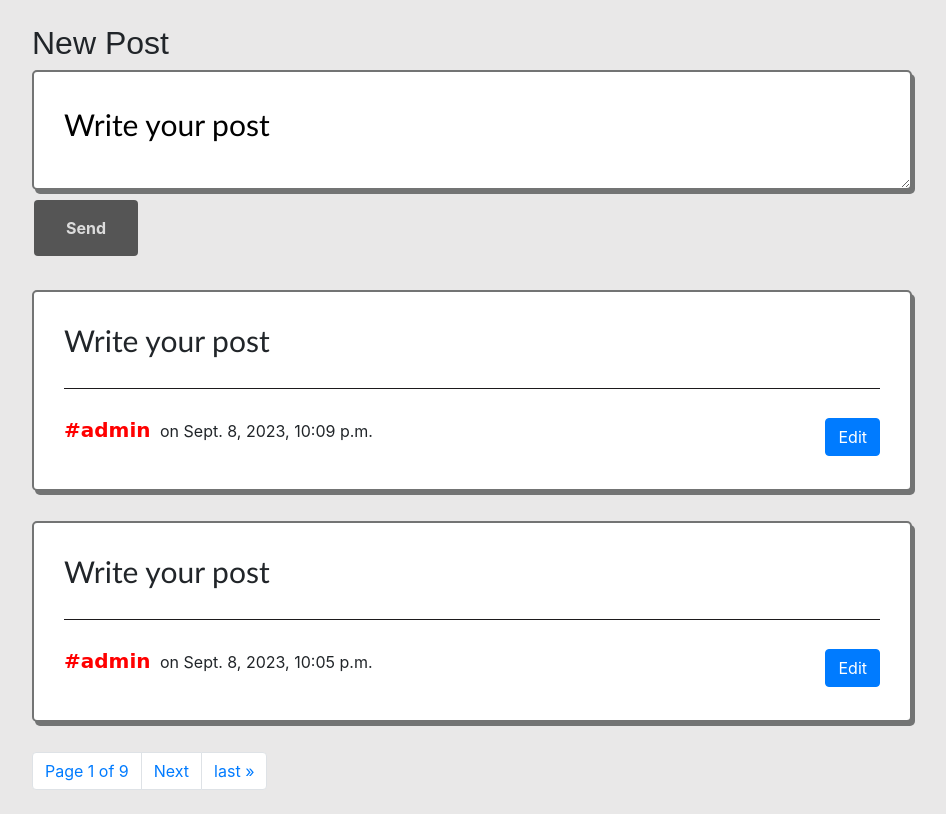
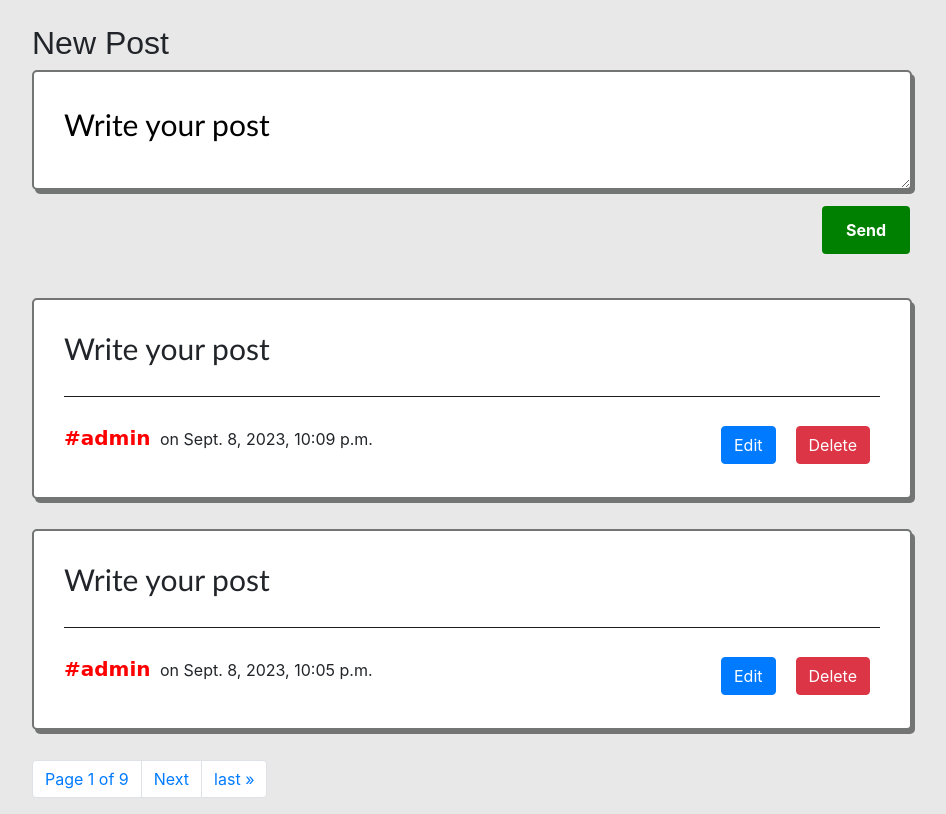
Before and after one commit to FakirHerif/network-project, a Django app: page / in a window 1280 px wide. Shown: the part 188-1002 px from the top of the page, without its empty margins (168-1114 px from the left). Before the commit the page ends 977 px from the top, so only its background shows below. Run offline with Django 3.2, Linux system fonts and the light colour scheme; a user stored in the database is signed in; data comes from the database, SQL or seed files in the repository; both versions use the stored data as it was after the commit; some libraries are stand-ins or nearby versions.

Commit message:
added delete function and button so that the owner of the post can delete their posts

```diff
--- a/network/static/network/styles.css
+++ b/network/static/network/styles.css
@@ -42,6 +42,8 @@
 
 #editButton {
     float: right;
+    margin-left: 10px;
+    margin-right: 10px;
 }
 
 
@@ -69,11 +71,10 @@ textarea {
 }
 
 .sendButton {
-    background-color: #555555;
-    color: rgba(255, 255, 255, 0.795);
-    border: 2px solid #555555;
+    background-color: green;
+    color: white;
     border: none;
-    padding: 16px 32px;
+    padding: 12px 24px;
     text-align: center;
     text-decoration: none;
     display: inline-block;
@@ -85,9 +86,20 @@ textarea {
     font-weight: bold;
   }
 
-  .sendButton:hover {
-    background-color: 555555;
+.sendButton:hover {
+    background-color: green;
     color: white;
     box-shadow: 6px 6px 6px 0 rgba(0,0,0,0.24);
     text-decoration: underline
   }
+
+#deleteButton {
+    float: right;
+    margin-left: 10px;
+    margin-right: 10px;
+}
+
+.sendButton {
+    float: right;
+    margin-top: 10px;
+}
--- a/network/templates/network/index.html
+++ b/network/templates/network/index.html
@@ -85,6 +85,31 @@
         return true;
     }
 
+
+    function deletePost(postId) {
+    const confirmation = confirm("Are you sure you want to delete this post?");
+    if (confirmation) {
+        fetch(`/delete_post/${postId}/`, {
+            method: "DELETE",
+            headers: {"X-CSRFToken": getCookie("csrftoken")}
+        })
+        .then(response => {
+            if (response.status === 200) {
+                // Gönderi başarıyla silindiğinde sayfayı yeniden yükle
+                window.location.reload();
+            } else if (response.status === 403) {
+                alert("You are not authorized to delete this post.");
+            } else {
+                alert("Failed to delete post.");
+            }
+        })
+        .catch(error => {
+            console.error("An error occurred:", error);
+            alert("An error occurred while deleting the post.");
+        });
+    }
+}
+
 </script>
 
 
@@ -96,8 +121,12 @@
             <form action="{% url 'addPost' %}" method="POST" onsubmit="return checkEmpty(this.content)">
                 {% csrf_token %}
                 <textarea name="content" id="postContent" style="font-size: 30px; font-family:'Gill Sans', 'Gill Sans MT', Calibri, 'Trebuchet MS', sans-serif;" onclick="clearDefaultText(this)" onblur="restoreDefaultText(this)" oninput="checkDefaultText(this)">Write your post</textarea>
+                <br>
                 <input type="submit" name="" id="" class="sendButton" value="Send">
             </form>
+            <br>
+            <br>
+            <br>
         {% endif %}
 
 
@@ -111,6 +140,8 @@
                 {% if user.is_authenticated %}
                     {% if user == post.user %}
 
+
+                            <button class="btn btn-danger" id="deleteButton" onclick="deletePost(`{{ post.id }}`)">Delete</button>
                             <button class="btn btn-primary" id="editButton" data-toggle="modal" data-target="#modal_edit_post_{{ post.id }}">Edit</button>
 
                         <div class="modal fade" id="modal_edit_post_{{ post.id }}" tabindex="-1" role="dialog" aria-labelledby="modal_edit_post_{{ post.id }}_label" aria-hidden="true">
--- a/network/urls.py
+++ b/network/urls.py
@@ -16,4 +16,5 @@ urlpatterns = [
     path("edit/<int:post_id>", views.edit, name="edit"),
     path("like_remove/<int:post_id>", views.like_remove, name="like_remove"),
     path("like_add/<int:post_id>", views.like_add, name="like_add"),
+    path('delete_post/<int:post_id>/', views.delete_post, name='delete_post'),
 ]
--- a/network/views.py
+++ b/network/views.py
@@ -67,6 +67,17 @@ def addPost(request):
         post = Post(content=content, user=user)
         post.save()
         return HttpResponseRedirect(reverse(index))
+
+def delete_post(request, post_id):
+    try:
+        post = Post.objects.get(pk=post_id)
+        if post.user == request.user:
+            post.delete()
+            return HttpResponseRedirect(reverse("index"))
+        else:
+            return HttpResponse("You are not authorized to delete this post.")
+    except Post.DoesNotExist:
+            return HttpResponse("Post not found.")
 
 
 def profile(request, user_id):
```
Also changed, not shown: db.sqlite3.
